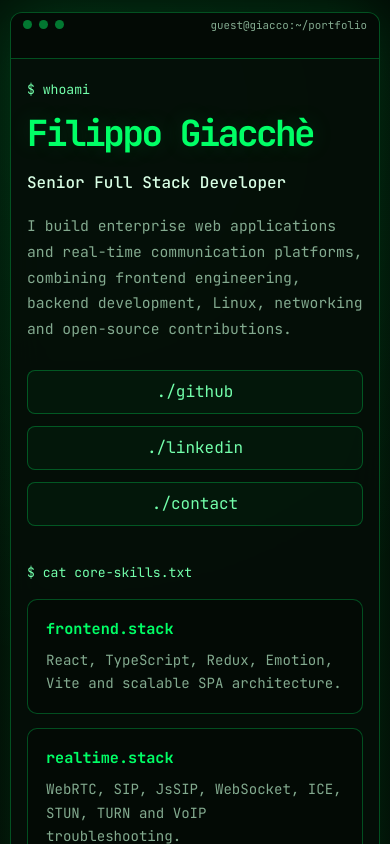
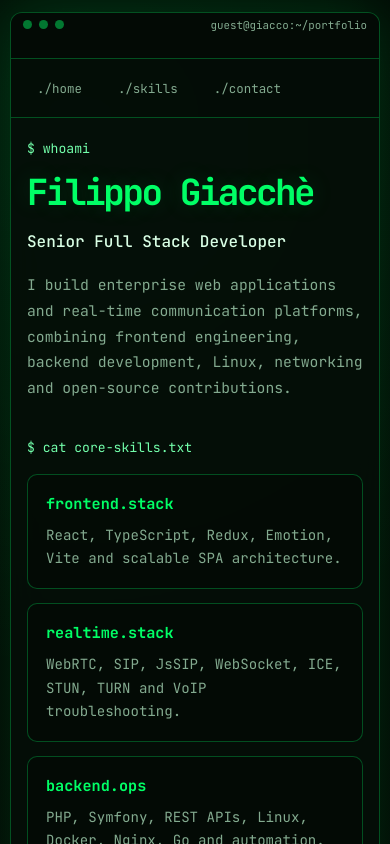
Before and after one commit to giacco/giacco.github.io, a React (Vite) app: page / in a window 390 px wide. Shown: the top 844 px of the page. Built offline with nearby package versions, Linux system fonts and the light colour scheme.

Commit message:
feat: add responsive portfolio navigation

```diff
--- a/src/App.tsx
+++ b/src/App.tsx
@@ -57,10 +57,45 @@ const Title = styled.div`
   @media (max-width: 680px) { text-align: right; font-size: .68rem; }
 `;
 
+const Navigation = styled.nav`
+  display: flex;
+  gap: 8px;
+  padding: 12px 18px;
+  overflow-x: auto;
+  border-bottom: 1px solid ${({ theme }) => theme.colors.border};
+  background: rgba(0, 0, 0, 0.18);
+  scrollbar-width: none;
+
+  &::-webkit-scrollbar { display: none; }
+
+  a {
+    flex: 0 0 auto;
+    min-height: 40px;
+    display: inline-flex;
+    align-items: center;
+    padding: 0 13px;
+    border: 1px solid transparent;
+    border-radius: 7px;
+    color: ${({ theme }) => theme.colors.muted};
+    text-decoration: none;
+    font-size: .78rem;
+  }
+
+  a:hover, a:focus-visible {
+    color: ${({ theme }) => theme.colors.primarySoft};
+    border-color: ${({ theme }) => theme.colors.border};
+    outline: none;
+  }
+
+  @media (max-width: 680px) { padding: 9px 12px; }
+`;
+
 const Body = styled.div`
   padding: clamp(22px, 5vw, 72px);
   display: grid;
   gap: 56px;
+
+  section { scroll-margin-top: 20px; }
 
   @media (max-width: 680px) {
     padding: 22px 16px 34px;
@@ -173,8 +208,13 @@ export default function App() {
           <Title>guest@giacco:~/portfolio</Title>
           <div />
         </Bar>
+        <Navigation aria-label="Portfolio sections">
+          <a href="#home">./home</a>
+          <a href="#skills">./skills</a>
+          <a href="#contact">./contact</a>
+        </Navigation>
         <Body>
-          <section>
+          <section id="home">
             <Prompt>$ whoami</Prompt>
             <HeroTitle initial={{ opacity: 0, y: 18 }} animate={{ opacity: 1, y: 0 }} transition={{ duration: .7 }}>
               Filippo Giacchè
@@ -183,14 +223,9 @@ export default function App() {
             <Intro>
               I build enterprise web applications and real-time communication platforms, combining frontend engineering, backend development, Linux, networking and open-source contributions.
             </Intro>
-            <Actions>
-              <Action href="https://github.com/giacco" target="_blank" rel="noreferrer">./github</Action>
-              <Action href="https://www.linkedin.com/in/filippo-giacchè" target="_blank" rel="noreferrer">./linkedin</Action>
-              <Action href="mailto:filippo.giacche@gmail.com">./contact</Action>
-            </Actions>
           </section>
 
-          <section>
+          <section id="skills">
             <Prompt>$ cat core-skills.txt</Prompt>
             <Grid>
               {cards.map(([title, body], index) => (
@@ -202,6 +237,15 @@ export default function App() {
             </Grid>
           </section>
 
+          <section id="contact">
+            <Prompt>$ ls ./contact</Prompt>
+            <Actions>
+              <Action href="https://github.com/giacco" target="_blank" rel="noreferrer">./github</Action>
+              <Action href="https://www.linkedin.com/in/filippo-giacchè" target="_blank" rel="noreferrer">./linkedin</Action>
+              <Action href="mailto:filippo.giacche@gmail.com">./email</Action>
+            </Actions>
+          </section>
+
           <Status>
             <span>STATUS: available for remote opportunities</span>
             <span>LOCATION: Italy · REMOTE</span>
```
